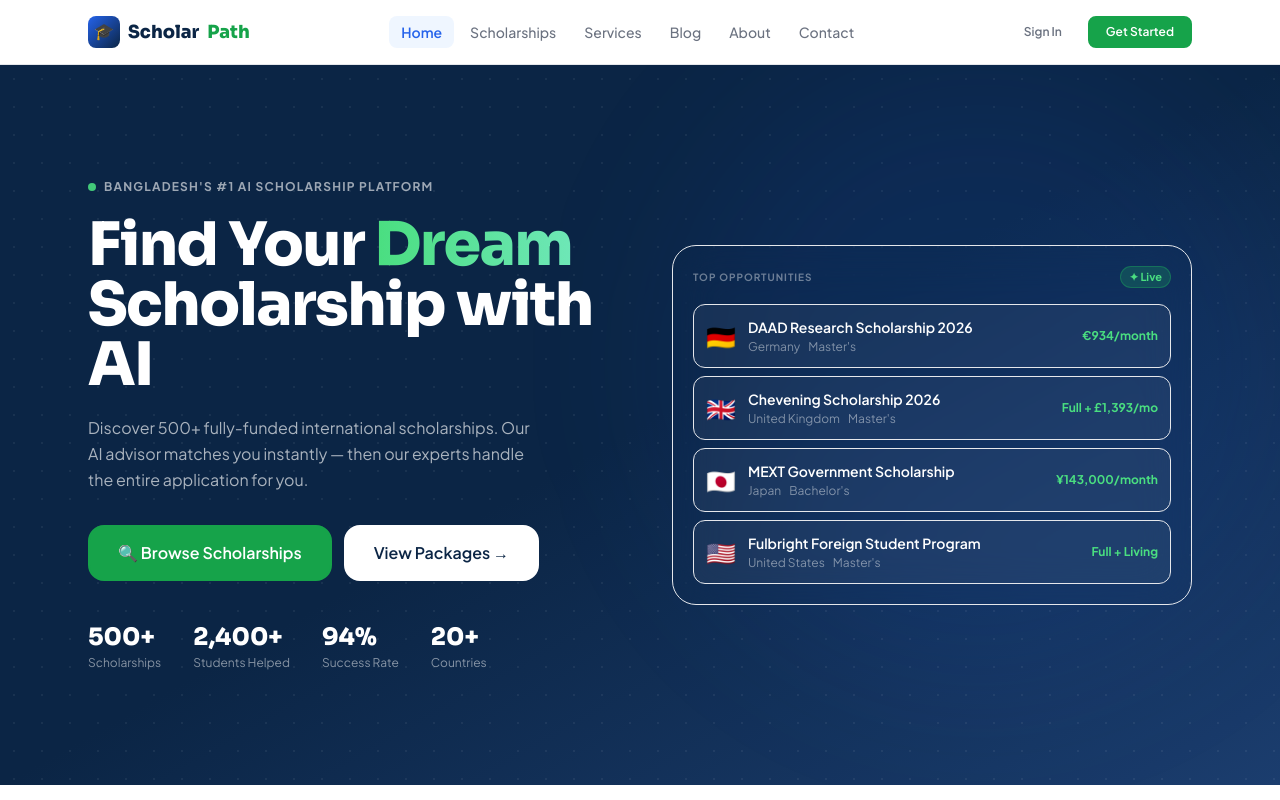
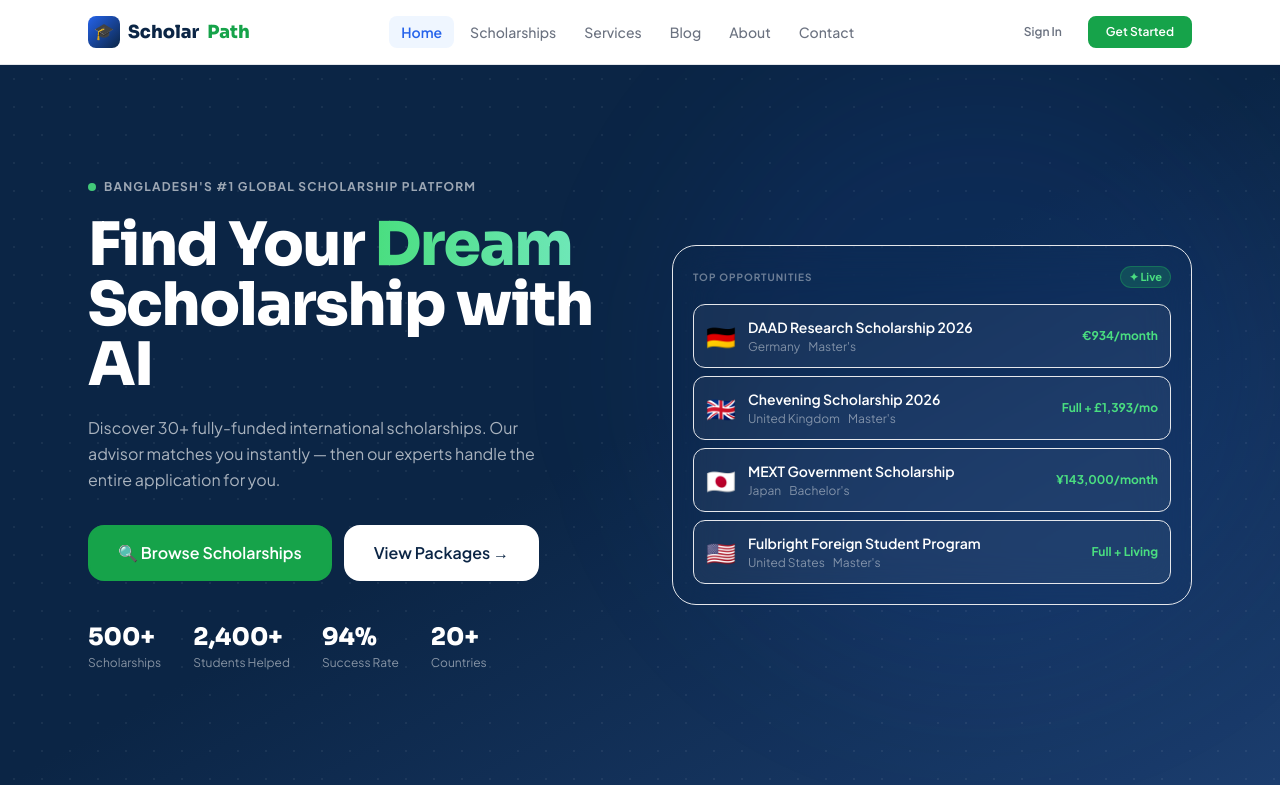
Before and after one commit to shajidhossain626-cell/Schoolar-path-Bd-Front-end, a React (Vite) app: page / in a window 1280 px wide. Shown: the top 800 px of the page. Built offline with nearby package versions, Linux system fonts and the light colour scheme.

Commit message:
fix some words in homepage

```diff
--- a/src/pages/HomePage.jsx
+++ b/src/pages/HomePage.jsx
@@ -35,13 +35,13 @@ export default function HomePage() {
             <div>
               <div className="flex items-center gap-2 mb-5">
                 <div className="w-2 h-2 bg-green-400 rounded-full animate-pulse" />
-                <span className="text-xs font-bold text-white/60 uppercase tracking-widest">Bangladesh's #1 AI Scholarship Platform</span>
+                <span className="text-xs font-bold text-white/60 uppercase tracking-widest">Bangladesh's #1 Global Scholarship Platform</span>
               </div>
               <h1 className="text-4xl md:text-5xl lg:text-6xl font-black text-white tracking-tight mb-5 leading-[1.08]">
                 Find Your <span className="bg-gradient-to-r from-green-400 to-emerald-300 bg-clip-text text-transparent">Dream</span><br />Scholarship with AI
               </h1>
               <p className="text-white/65 text-base leading-relaxed max-w-md mb-8">
-                Discover 500+ fully-funded international scholarships. Our AI advisor matches you instantly — then our experts handle the entire application for you.
+                Discover 30+ fully-funded international scholarships. Our advisor matches you instantly — then our experts handle the entire application for you.
               </p>
               <div className="flex flex-wrap gap-3 mb-10">
                 <Link to="/scholarships" className="btn btn-primary btn-lg">🔍 Browse Scholarships</Link>
```
